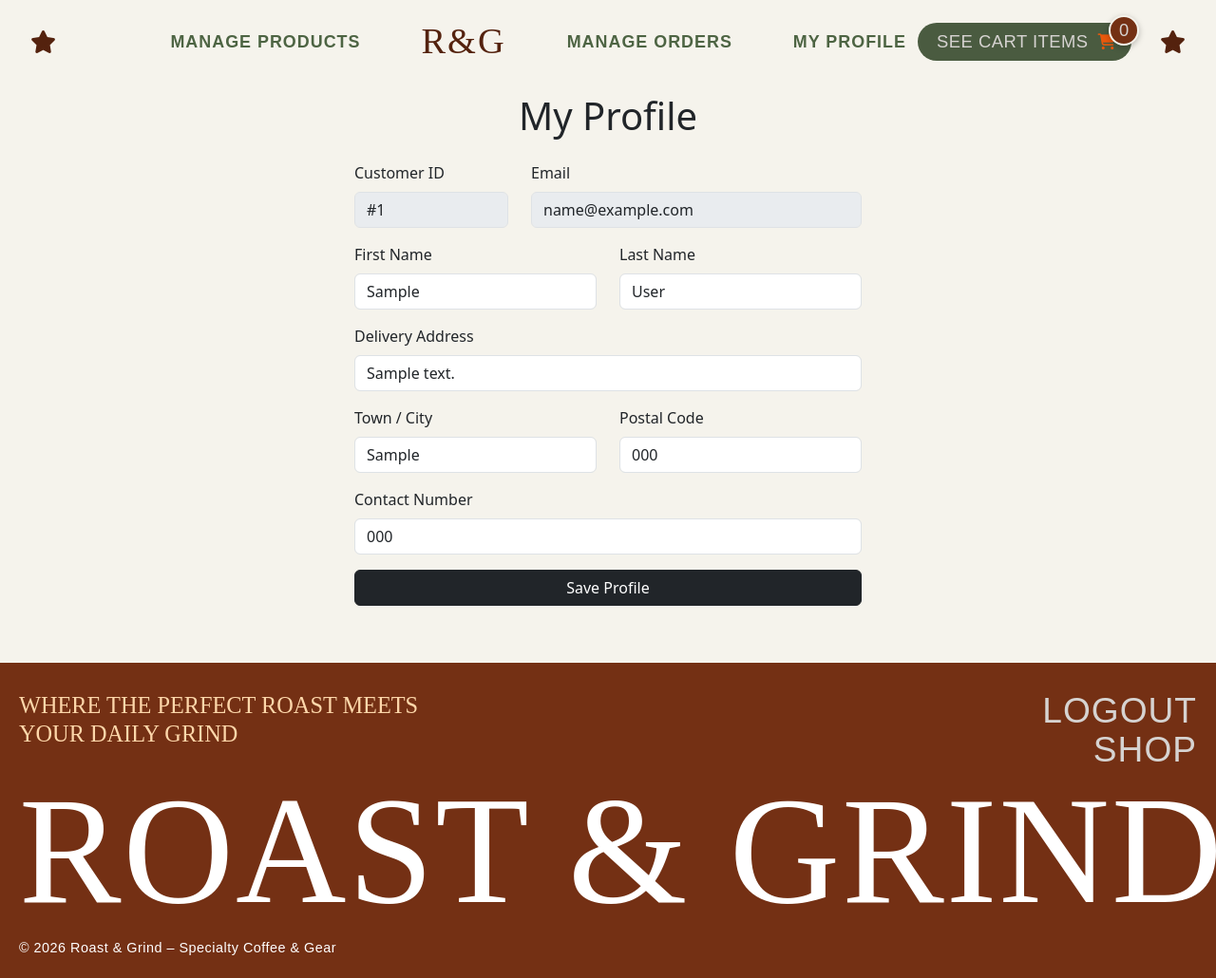
After one commit to chloecasa/roast-and-grind, a PHP site: page /user/profile.php in a window 1280 px wide. The commit adds this page. Shown: the whole page at 95% size. Run offline with PHP 8.4, Linux system fonts and the light colour scheme; the visitor is signed in with stand-in values (Sample User, id 1); tables that the repository leaves empty or names only in its code hold one stand-in row (values such as "Sample post"); some web fonts are replaced.

Commit message:
feat: done fr-5

```diff
--- a/shop.php
+++ b/shop.php
@@ -85,6 +85,7 @@ $result = mysqli_stmt_get_result($stmt);
 
             <div class="store-nav-right">
                 <?php if (isset($_SESSION['user_id'])): ?>
+                    <a href="user/profile.php" class="store-nav-link">My Profile</a>
                     <a href="user/logout.php" class="store-nav-link">Logout</a>
                 <?php else: ?>
                     <a href="user/login.php" class="store-nav-link">Login</a>
--- /dev/null
+++ b/user/profile.php
@@ -0,0 +1,150 @@
+<?php
+// user/profile.php - FR-5: a logged-in customer views and updates their profile
+include('../includes/session.php');
+include('../includes/config.php');
+
+// FR-3: customer pages are for logged-in users only
+if (!isset($_SESSION['user_id'])) {
+    $_SESSION['message'] = 'Please log in to view your profile.';
+    header('Location: login.php');
+    exit;
+}
+$user_id = (int) $_SESSION['user_id'];
+
+// load this user's profile (registration creates the row; older accounts get one on first save)
+$stmt = mysqli_prepare($conn,
+    "SELECT customer_id, first_name, last_name, address, town, postal_code, phone
+     FROM customers WHERE user_id = ? LIMIT 1");
+mysqli_stmt_bind_param($stmt, 'i', $user_id);
+mysqli_stmt_execute($stmt);
+$profile = mysqli_fetch_assoc(mysqli_stmt_get_result($stmt));
+
+$fields = ['first_name', 'last_name', 'address', 'town', 'postal_code', 'phone'];
+$form = [];
+foreach ($fields as $f) {
+    $form[$f] = $profile[$f] ?? '';
+}
+
+if ($_SERVER['REQUEST_METHOD'] === 'POST') {
+    foreach ($fields as $f) {
+        $form[$f] = trim($_POST[$f] ?? '');
+    }
+
+    $errors = [];
+    if ($form['first_name'] === '' || mb_strlen($form['first_name']) > 50) {
+        $errors[] = 'First name is required (max. 50 characters).';
+    }
+    if ($form['last_name'] === '' || mb_strlen($form['last_name']) > 50) {
+        $errors[] = 'Last name is required (max. 50 characters).';
+    }
+    if ($form['address'] === '' || mb_strlen($form['address']) > 150) {
+        $errors[] = 'Delivery address is required (max. 150 characters).';
+    }
+    if ($form['town'] === '' || mb_strlen($form['town']) > 50) {
+        $errors[] = 'Town / City is required (max. 50 characters).';
+    }
+    if (!preg_match('/^[A-Za-z0-9\- ]{3,10}$/', $form['postal_code'])) {
+        $errors[] = 'Postal code should be 3 to 10 letters, numbers or dashes.';
+    }
+    $phone_digits = preg_replace('/\D/', '', $form['phone']);
+    if (!preg_match('/^[0-9+\-\s()]+$/', $form['phone']) || strlen($phone_digits) < 7 || strlen($phone_digits) > 15 || strlen($form['phone']) > 20) {
+        $errors[] = 'Contact number should have 7 to 15 digits (you can use +, spaces, dashes and brackets).';
+    }
+
+    if ($errors) {
+        // keep what they typed; alert.php shows the messages
+        $_SESSION['message'] = implode('<br>', $errors);
+    } else {
+        // the row is always found through the logged-in user_id, never through anything the form sends
+        if ($profile) {
+            $sql  = "UPDATE customers
+                     SET first_name = ?, last_name = ?, address = ?, town = ?, postal_code = ?, phone = ?
+                     WHERE user_id = ?";
+            $stmt = mysqli_prepare($conn, $sql);
+            mysqli_stmt_bind_param($stmt, 'ssssssi', $form['first_name'], $form['last_name'], $form['address'],
+                $form['town'], $form['postal_code'], $form['phone'], $user_id);
+        } else {
+            $sql  = "INSERT INTO customers (first_name, last_name, address, town, postal_code, phone, user_id)
+                     VALUES (?, ?, ?, ?, ?, ?, ?)";
+            $stmt = mysqli_prepare($conn, $sql);
+            mysqli_stmt_bind_param($stmt, 'ssssssi', $form['first_name'], $form['last_name'], $form['address'],
+                $form['town'], $form['postal_code'], $form['phone'], $user_id);
+        }
+        mysqli_stmt_execute($stmt);
+
+        $_SESSION['success'] = 'Profile saved.';
+        header('Location: profile.php');
+        exit;
+    }
+}
+
+$is_complete = ($form['first_name'] !== '' && $form['last_name'] !== '' && $form['address'] !== ''
+    && $form['town'] !== '' && $form['postal_code'] !== '' && $form['phone'] !== '');
+
+include('../includes/header.php');
+?>
+
+<h1 align="center" class="mb-4">My Profile</h1>
+
+<div class="row col-md-6 mx-auto">
+    <?php include('../includes/alert.php'); ?>
+
+    <?php if (!$is_complete && $_SERVER['REQUEST_METHOD'] !== 'POST'): ?>
+        <p class="text-muted">Please complete your profile so we know where to deliver your orders.</p>
+    <?php endif; ?>
+
+    <form action="profile.php" method="POST">
+        <div class="row">
+            <div class="col-md-4 mb-3">
+                <label class="form-label">Customer ID</label>
+                <input type="text" class="form-control" value="<?= $profile ? '#' . $profile['customer_id'] : 'Assigned when you save'; ?>" disabled>
+            </div>
+            <div class="col-md-8 mb-3">
+                <label class="form-label">Email</label>
+                <input type="text" class="form-control" value="<?= htmlspecialchars($_SESSION['user_email'] ?? ''); ?>" disabled>
+            </div>
+        </div>
+
+        <div class="row">
+            <div class="col-md-6 mb-3">
+                <label for="first_name" class="form-label">First Name</label>
+                <input type="text" class="form-control" id="first_name" name="first_name" maxlength="50"
+                       value="<?= htmlspecialchars($form['first_name']); ?>" required>
+            </div>
+            <div class="col-md-6 mb-3">
+                <label for="last_name" class="form-label">Last Name</label>
+                <input type="text" class="form-control" id="last_name" name="last_name" maxlength="50"
+                       value="<?= htmlspecialchars($form['last_name']); ?>" required>
+            </div>
+        </div>
+
+        <div class="mb-3">
+            <label for="address" class="form-label">Delivery Address</label>
+            <input type="text" class="form-control" id="address" name="address" maxlength="150"
+                   value="<?= htmlspecialchars($form['address']); ?>" required>
+        </div>
+
+        <div class="row">
+            <div class="col-md-6 mb-3">
+                <label for="town" class="form-label">Town / City</label>
+                <input type="text" class="form-control" id="town" name="town" maxlength="50"
+                       value="<?= htmlspecialchars($form['town']); ?>" required>
+            </div>
+            <div class="col-md-6 mb-3">
+                <label for="postal_code" class="form-label">Postal Code</label>
+                <input type="text" class="form-control" id="postal_code" name="postal_code" maxlength="10"
+                       value="<?= htmlspecialchars($form['postal_code']); ?>" required>
+            </div>
+        </div>
+
+        <div class="mb-3">
+            <label for="phone" class="form-label">Contact Number</label>
+            <input type="tel" class="form-control" id="phone" name="phone" maxlength="20"
+                   value="<?= htmlspecialchars($form['phone']); ?>" required>
+        </div>
+
+        <button type="submit" class="btn btn-dark w-100">Save Profile</button>
+    </form>
+</div>
+
+<?php include('../includes/footer.php'); ?>
```
Also changed, not shown: admin/order_view.php (+21 -5 lines), admin/orders.php (+10 -3 lines), user/store.php (+10 -0 lines).
